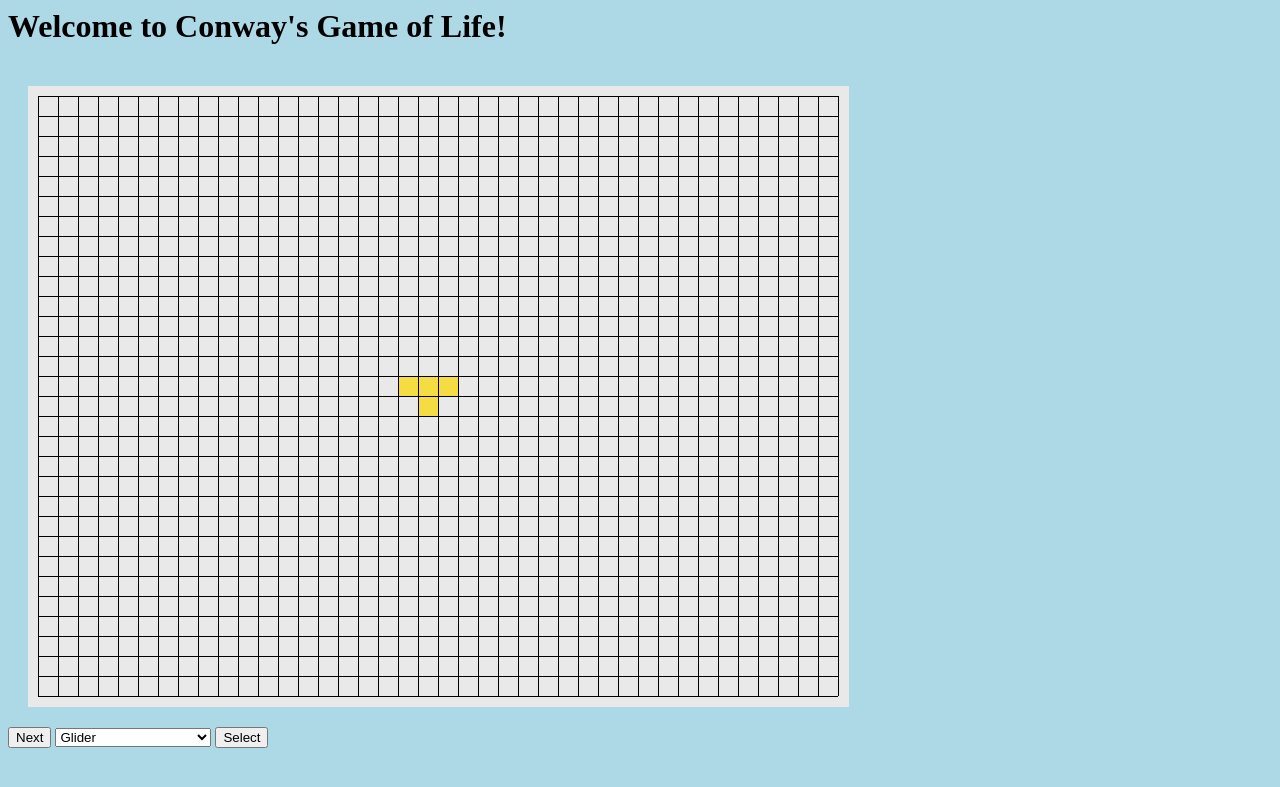
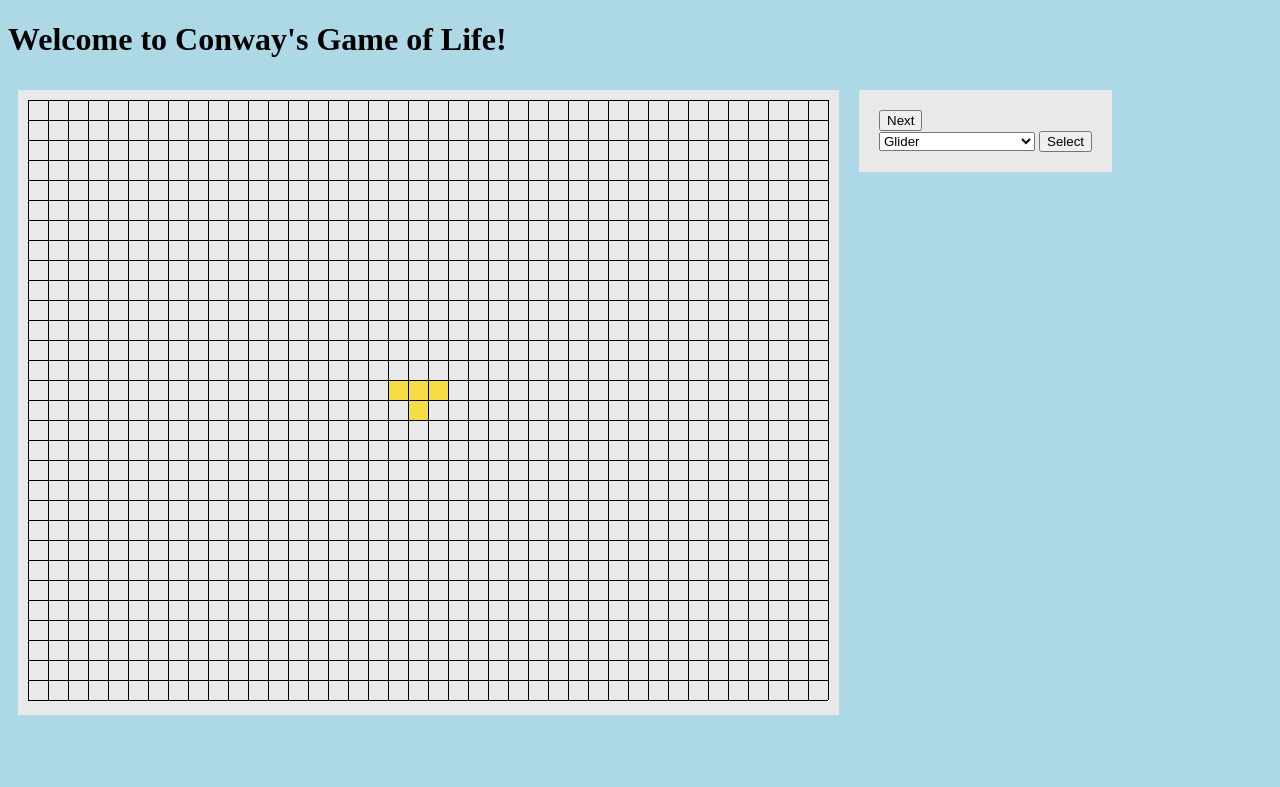
Before and after one commit to virga42/gameoflife, a Flask app: page / in a window 1280 px wide. Shown: the top 787 px of the page. Run offline with Flask 2, Linux system fonts and the light colour scheme.

Commit message:
modified layout

```diff
--- a/app/static/style.css
+++ b/app/static/style.css
@@ -2,7 +2,23 @@ body {
     background: lightblue;
 }
 
+.flex-container {
+    display: flex;
+    flex-direction: row;
+    align-items: flex-start;
+    margin: 20 px;
+}
+
+.flex-container > div {
+    background: rgb(233, 233, 233);
+    margin: 10px;
+}
+
+.palette {
+    width: 300 px;
+}
+
 canvas {
     background: rgb(233, 233, 233);
-    margin: 20px;
+    margin: 20 px;
 }
--- a/app/templates/index.html
+++ b/app/templates/index.html
@@ -1,10 +1,16 @@
+<!DOCTYPE html>
 <html>
 <head>
+  <meta charset="UTF-8">
+  <title>Game of Life</title>
   <link rel= "stylesheet" type= "text/css" href= "{{ url_for('static',filename='style.css') }}">
 </head>
 <body>
   <h1>Welcome to Conway's Game of Life!</h1>
-  <canvas id="myCanvas"></canvas>
+  <div class="flex-container">
+    <div>
+      <canvas id="myCanvas" width="800" height="600"></canvas>
+    </div>
     <script type="text/javascript" language="javascript">
       //grid width and height
       let bw = 800;
@@ -96,24 +102,22 @@
         .catch(error => console.error('Error', error))
       };
 
-    function selectFigure() {
-      let figureSelector = document.getElementById("figures");
-      let selection = figureSelector.options[figureSelector.selectedIndex].value;
-      Universe = eval(selection);
-      drawBoard(Universe);
-    };
+    </script>
 
-  </script>
+    <div class="palette" style="background:rgb(233, 233, 233);padding:20px">
+      <button type="button" onclick="postNextData('http://localhost:5000/api/game')">Next</button>
       <br/>
-  <button type="button" onclick="postNextData('http://localhost:5000/api/game')">Next</button>
       <select id="figures">
         <option value="glider" selected="selected">Glider</option>
         <option value="small_exploder">Small Exploder</option>
         <option value="exploder">Exploder</option>
         <option value="ten_cell_row">Ten Cell Row</option>
-    <option value="lightweight_paceship">Lightweight Spaceship</option>
+        <option value="lightweight_spaceship">Lightweight Spaceship</option>
         <option value="tumbler">Tumbler</option>
       </select>
       <button type="button" onclick="getFigure('http://localhost:5000/api/v1/lifeforms')">Select</button>
+    </div>
+  </div>
+
 </body>
 </html>
```
Lines whose indentation alone changed are shown as unchanged.
